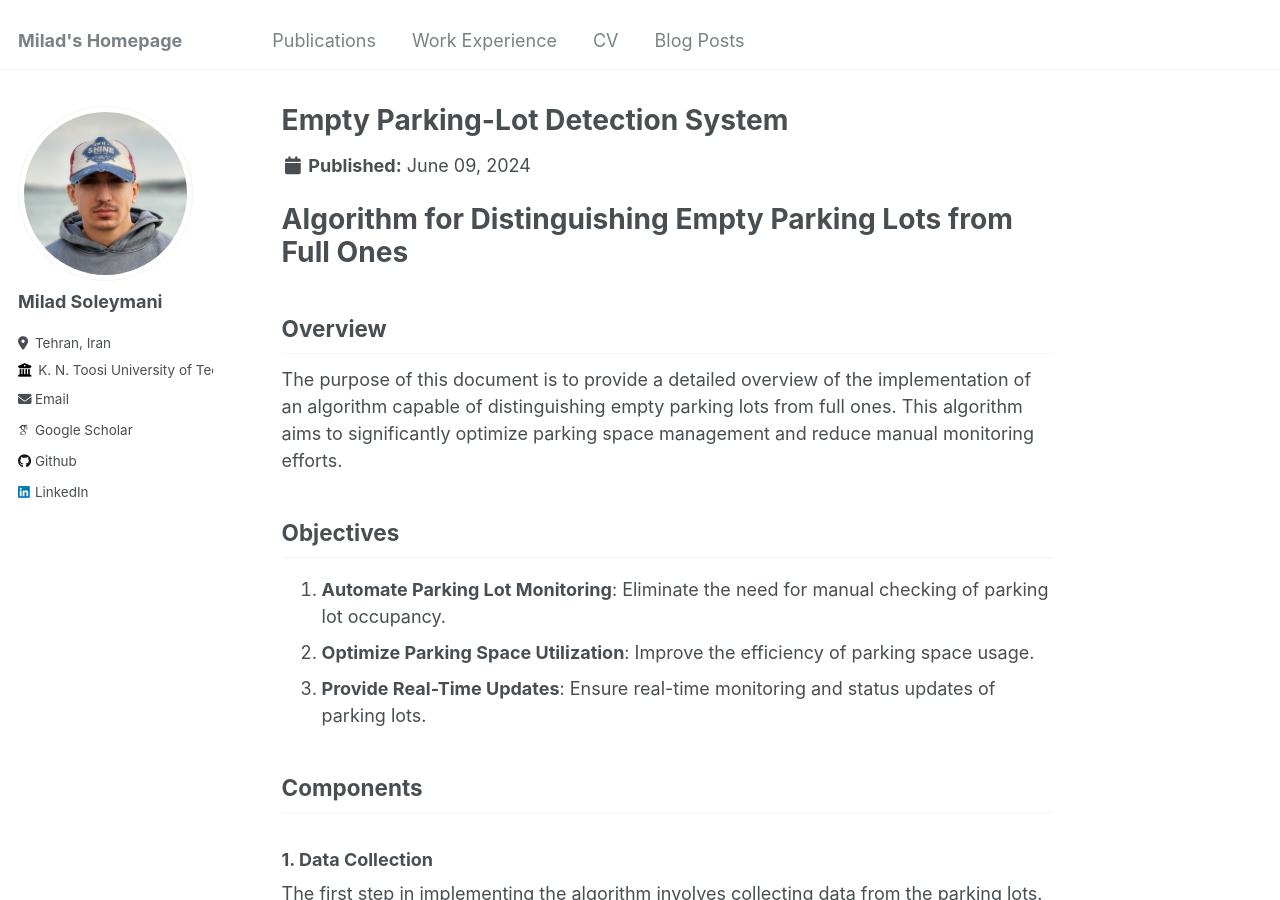
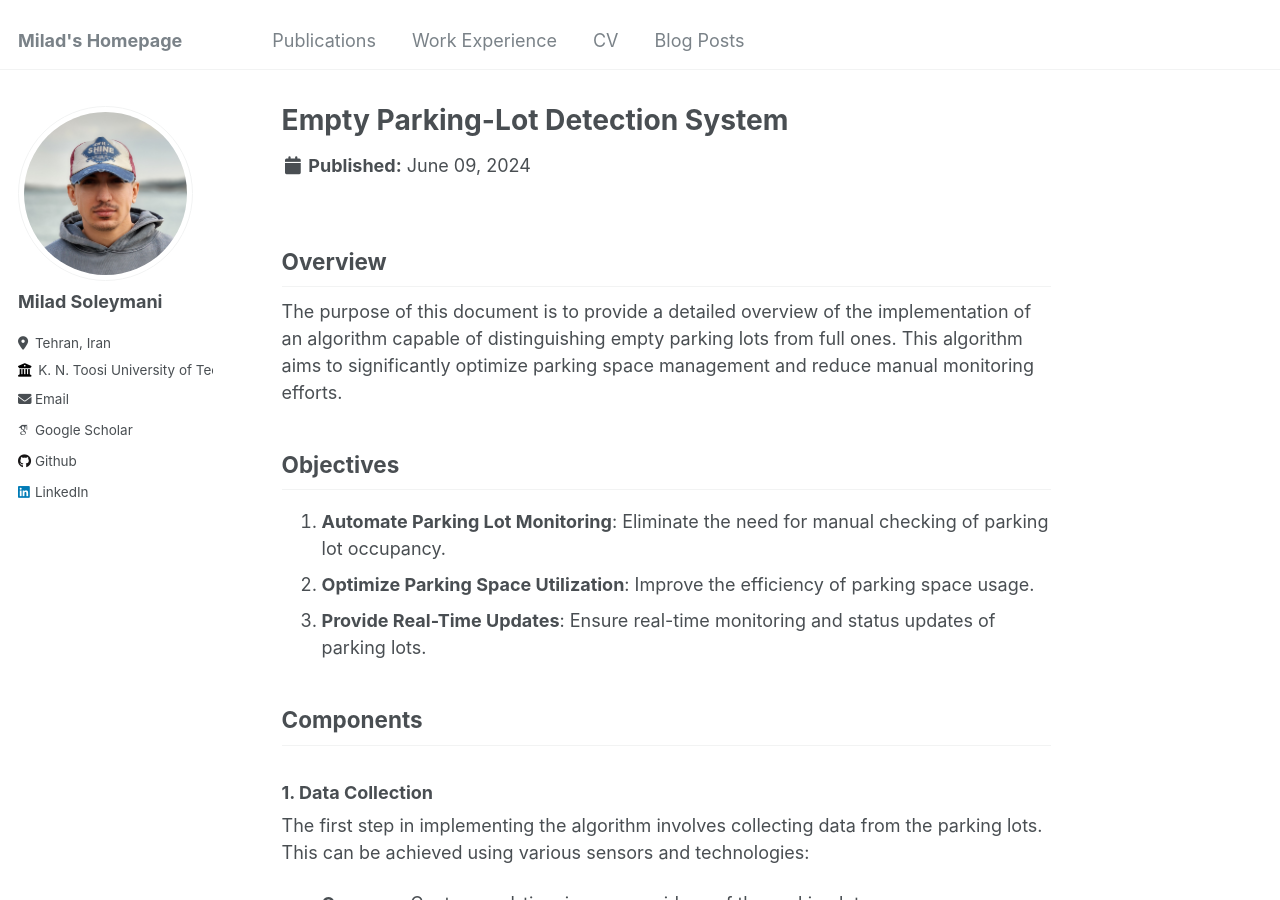
Before and after one commit to MiladSoleymani/Milad-Soleymani, a Jekyll site: the page built from _portfolio/portfolio-3.md, in a window 1280 px wide and 900 px high. Built offline with Jekyll 4.4.1, drawn with Linux system fonts in a browser that asks for light colours; some web fonts are replaced.

Commit message:
Update portfolio-3.md

```diff
--- a/_portfolio/portfolio-3.md
+++ b/_portfolio/portfolio-3.md
@@ -3,8 +3,6 @@ title: "Empty Parking-Lot Detection System"
 excerpt: " <img width='350' alt='Screenshot 2024-05-29 at 10 52 36 PM' src='https://github.com/MiladSoleymani/Milad-Soleymani/assets/78655282/ce8ccb86-1606-4d1d-a447-e15114625b06'> <br/> <br/> Implementing an algorithm capable of distinguishing empty parking lots from full ones, <br/> significantly optimizing parking space management, and reducing manual monitoring <br/> efforts. <br/> [RUTILEA](https://rutilea.com/en/rutilea/), Japan"
 collection: portfolio
 ---
-
-# Algorithm for Distinguishing Empty Parking Lots from Full Ones
 
 ## Overview
 The purpose of this document is to provide a detailed overview of the implementation of an algorithm capable of distinguishing empty parking lots from full ones. This algorithm aims to significantly optimize parking space management and reduce manual monitoring efforts.
```
